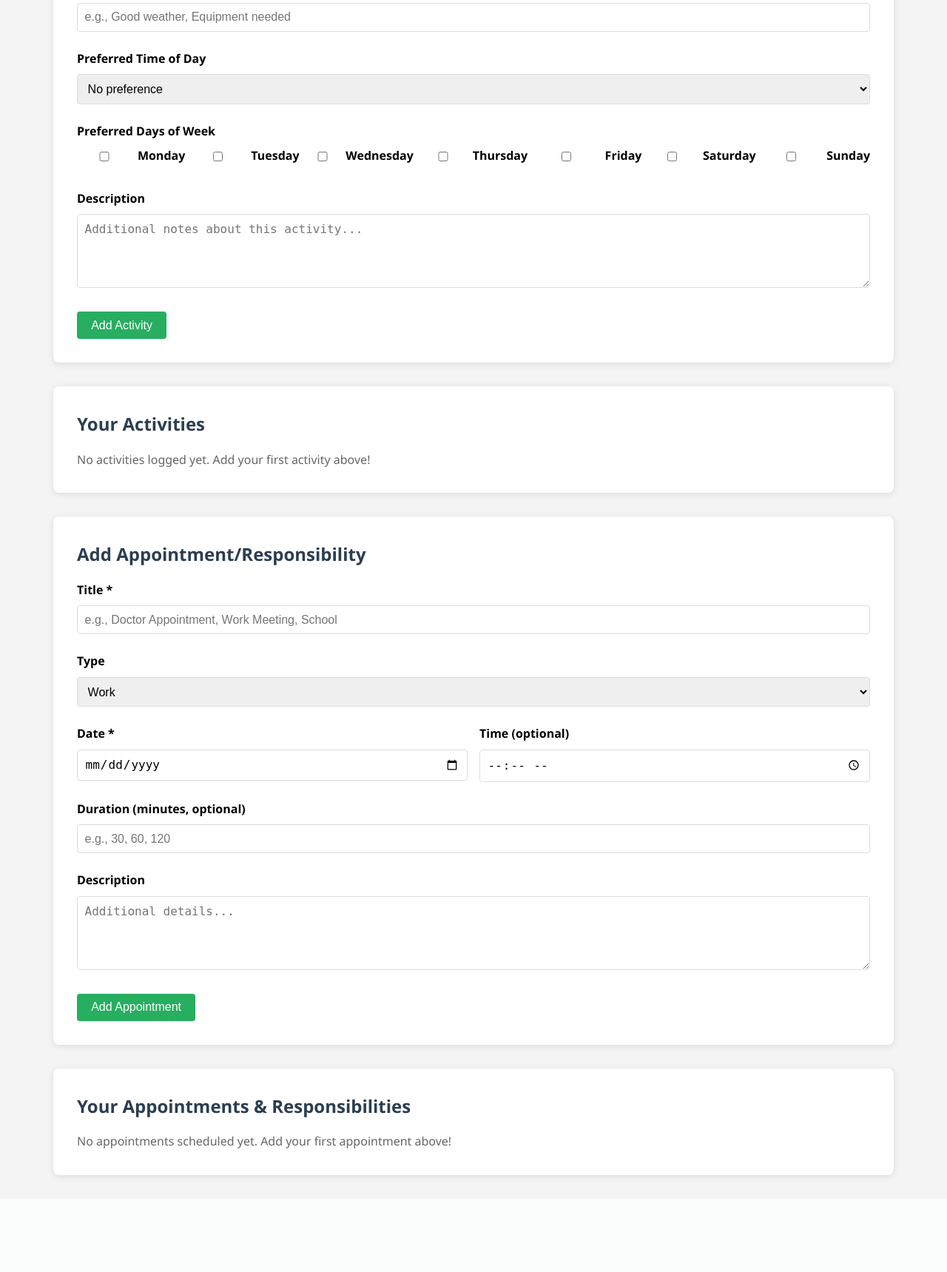
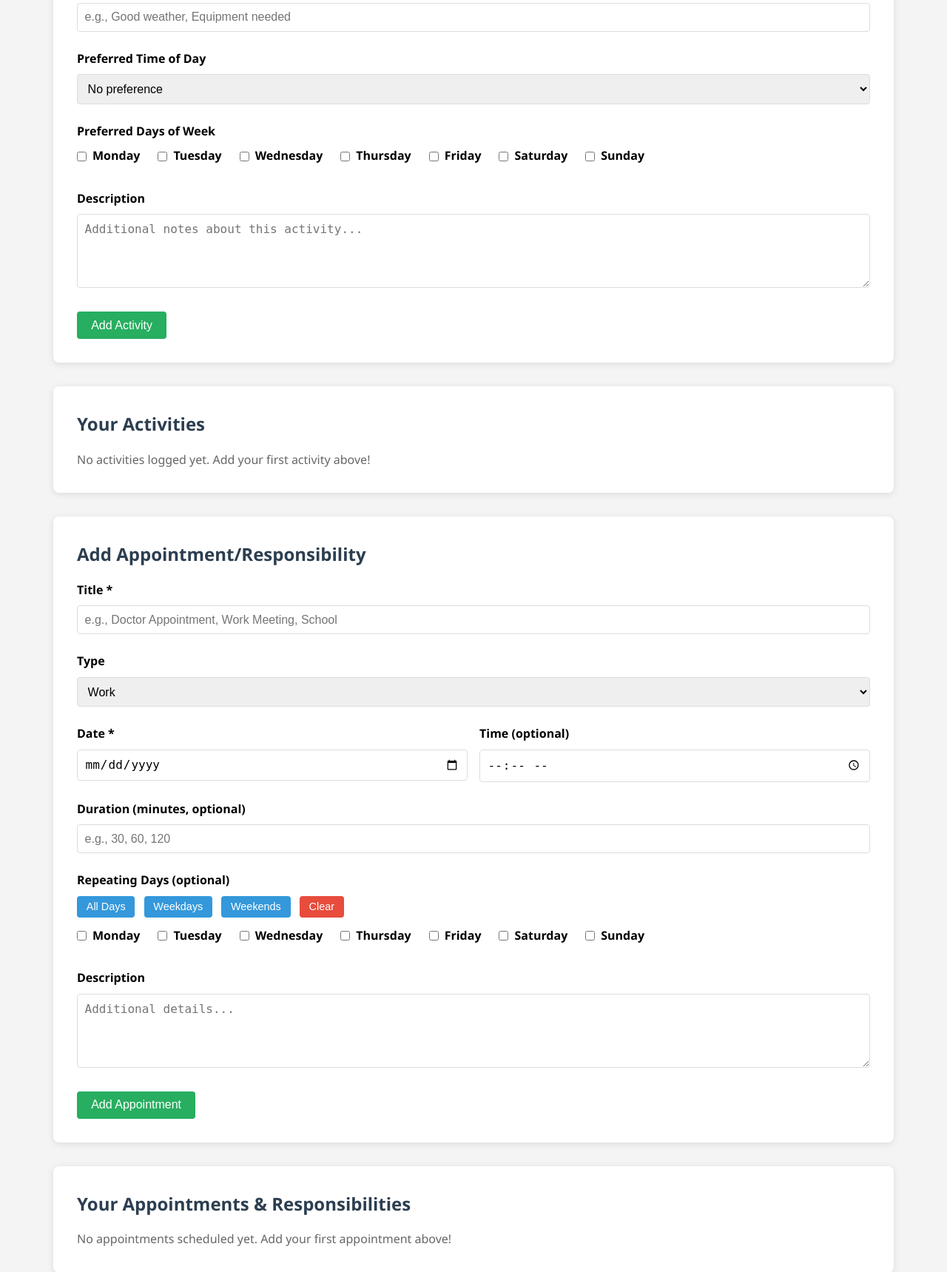
Before and after one commit to gyampols/Ai-Activity-Planner, a Flask app: page /log in a window 1280 px wide. Shown: the part 1003-2722 px from the top of the page at 74% size. Before the commit the page ends 2597 px from the top, so only its background shows below. Run offline with Flask 3, Linux system fonts and the light colour scheme; the visitor is signed in with stand-in values (Sample User, id 1); data that the repository does not hold is empty; some libraries are stand-ins or nearby versions.

Commit message:
log repeating appointments

```diff
--- a/models.py
+++ b/models.py
@@ -60,4 +60,5 @@ class Appointment(db.Model):
     time = db.Column(db.Time)  # Optional time
     duration_minutes = db.Column(db.Integer)  # Optional duration
     appointment_type = db.Column(db.String(50))  # Work, School, Doctor, Plans, Other
+    repeating_days = db.Column(db.String(200))  # Comma-separated days (e.g., "Monday,Wednesday,Friday")
     created_at = db.Column(db.DateTime, default=datetime.utcnow)
--- a/routes/activities.py
+++ b/routes/activities.py
@@ -98,6 +98,7 @@ def add_appointment():
     time_str = request.form.get('time', '').strip()
     duration = request.form.get('duration_minutes', '').strip()
     description = request.form.get('description', '').strip()
+    repeating_days = request.form.getlist('repeating_days')
 
     if not title or not date_str:
         flash('Title and date are required!', 'error')
@@ -131,6 +132,9 @@ def add_appointment():
             flash('Duration must be a valid number!', 'error')
             return redirect(url_for('activities.log'))
 
+    # Join repeating days with comma
+    repeating_days_str = ','.join(repeating_days) if repeating_days else None
+
     appointment = Appointment(
         user_id=current_user.id,
         title=title[:200],
@@ -138,7 +142,8 @@ def add_appointment():
         date=appointment_date,
         time=appointment_time,
         duration_minutes=duration_minutes,
-        description=description[:1000] if description else None
+        description=description[:1000] if description else None,
+        repeating_days=repeating_days_str
     )
 
     db.session.add(appointment)
--- a/templates/log.html
+++ b/templates/log.html
@@ -116,27 +116,34 @@
 
         <div class="form-group">
             <label for="preferred_days">Preferred Days of Week</label>
-            <div style="display: grid; grid-template-columns: repeat(auto-fit, minmax(100px, 1fr)); gap: 0.5rem;">
-                <label style="display: inline-flex; align-items: center; gap: 0.5rem; cursor: pointer;">
-                    <input type="checkbox" name="preferred_days" value="Monday" style="margin: 0;"> <span>Monday</span>
+            <div style="display: flex; flex-wrap: wrap; gap: 1.5rem; margin-top: 0.5rem;">
+                <label style="display: flex; align-items: center; cursor: pointer;">
+                    <input type="checkbox" name="preferred_days" value="Monday" style="width: auto; margin-right: 0.5rem;">
+                    <span>Monday</span>
                 </label>
-                <label style="display: inline-flex; align-items: center; gap: 0.5rem; cursor: pointer;">
-                    <input type="checkbox" name="preferred_days" value="Tuesday" style="margin: 0;"> <span>Tuesday</span>
+                <label style="display: flex; align-items: center; cursor: pointer;">
+                    <input type="checkbox" name="preferred_days" value="Tuesday" style="width: auto; margin-right: 0.5rem;">
+                    <span>Tuesday</span>
                 </label>
-                <label style="display: inline-flex; align-items: center; gap: 0.5rem; cursor: pointer;">
-                    <input type="checkbox" name="preferred_days" value="Wednesday" style="margin: 0;"> <span>Wednesday</span>
+                <label style="display: flex; align-items: center; cursor: pointer;">
+                    <input type="checkbox" name="preferred_days" value="Wednesday" style="width: auto; margin-right: 0.5rem;">
+                    <span>Wednesday</span>
                 </label>
-                <label style="display: inline-flex; align-items: center; gap: 0.5rem; cursor: pointer;">
-                    <input type="checkbox" name="preferred_days" value="Thursday" style="margin: 0;"> <span>Thursday</span>
+                <label style="display: flex; align-items: center; cursor: pointer;">
+                    <input type="checkbox" name="preferred_days" value="Thursday" style="width: auto; margin-right: 0.5rem;">
+                    <span>Thursday</span>
                 </label>
-                <label style="display: inline-flex; align-items: center; gap: 0.5rem; cursor: pointer;">
-                    <input type="checkbox" name="preferred_days" value="Friday" style="margin: 0;"> <span>Friday</span>
+                <label style="display: flex; align-items: center; cursor: pointer;">
+                    <input type="checkbox" name="preferred_days" value="Friday" style="width: auto; margin-right: 0.5rem;">
+                    <span>Friday</span>
                 </label>
-                <label style="display: inline-flex; align-items: center; gap: 0.5rem; cursor: pointer;">
-                    <input type="checkbox" name="preferred_days" value="Saturday" style="margin: 0;"> <span>Saturday</span>
+                <label style="display: flex; align-items: center; cursor: pointer;">
+                    <input type="checkbox" name="preferred_days" value="Saturday" style="width: auto; margin-right: 0.5rem;">
+                    <span>Saturday</span>
                 </label>
-                <label style="display: inline-flex; align-items: center; gap: 0.5rem; cursor: pointer;">
-                    <input type="checkbox" name="preferred_days" value="Sunday" style="margin: 0;"> <span>Sunday</span>
+                <label style="display: flex; align-items: center; cursor: pointer;">
+                    <input type="checkbox" name="preferred_days" value="Sunday" style="width: auto; margin-right: 0.5rem;">
+                    <span>Sunday</span>
                 </label>
             </div>
         </div>
@@ -228,6 +235,46 @@
         </div>
 
         <div class="form-group">
+            <label>Repeating Days (optional)</label>
+            <div style="margin-bottom: 0.75rem;">
+                <button type="button" class="btn btn-primary" style="padding: 0.4rem 0.8rem; font-size: 0.9rem; margin-right: 0.5rem;" onclick="selectAppointmentDays('all')">All Days</button>
+                <button type="button" class="btn btn-primary" style="padding: 0.4rem 0.8rem; font-size: 0.9rem; margin-right: 0.5rem;" onclick="selectAppointmentDays('weekdays')">Weekdays</button>
+                <button type="button" class="btn btn-primary" style="padding: 0.4rem 0.8rem; font-size: 0.9rem; margin-right: 0.5rem;" onclick="selectAppointmentDays('weekends')">Weekends</button>
+                <button type="button" class="btn btn-danger" style="padding: 0.4rem 0.8rem; font-size: 0.9rem;" onclick="selectAppointmentDays('none')">Clear</button>
+            </div>
+            <div style="display: flex; flex-wrap: wrap; gap: 1.5rem;">
+                <label style="display: flex; align-items: center; cursor: pointer;">
+                    <input type="checkbox" name="repeating_days" value="Monday" class="appointment-day-checkbox" style="width: auto; margin-right: 0.5rem;">
+                    <span>Monday</span>
+                </label>
+                <label style="display: flex; align-items: center; cursor: pointer;">
+                    <input type="checkbox" name="repeating_days" value="Tuesday" class="appointment-day-checkbox" style="width: auto; margin-right: 0.5rem;">
+                    <span>Tuesday</span>
+                </label>
+                <label style="display: flex; align-items: center; cursor: pointer;">
+                    <input type="checkbox" name="repeating_days" value="Wednesday" class="appointment-day-checkbox" style="width: auto; margin-right: 0.5rem;">
+                    <span>Wednesday</span>
+                </label>
+                <label style="display: flex; align-items: center; cursor: pointer;">
+                    <input type="checkbox" name="repeating_days" value="Thursday" class="appointment-day-checkbox" style="width: auto; margin-right: 0.5rem;">
+                    <span>Thursday</span>
+                </label>
+                <label style="display: flex; align-items: center; cursor: pointer;">
+                    <input type="checkbox" name="repeating_days" value="Friday" class="appointment-day-checkbox" style="width: auto; margin-right: 0.5rem;">
+                    <span>Friday</span>
+                </label>
+                <label style="display: flex; align-items: center; cursor: pointer;">
+                    <input type="checkbox" name="repeating_days" value="Saturday" class="appointment-day-checkbox" style="width: auto; margin-right: 0.5rem;">
+                    <span>Saturday</span>
+                </label>
+                <label style="display: flex; align-items: center; cursor: pointer;">
+                    <input type="checkbox" name="repeating_days" value="Sunday" class="appointment-day-checkbox" style="width: auto; margin-right: 0.5rem;">
+                    <span>Sunday</span>
+                </label>
+            </div>
+        </div>
+
+        <div class="form-group">
             <label for="appointment_description">Description</label>
             <textarea id="appointment_description" name="description" placeholder="Additional details..."></textarea>
         </div>
@@ -251,6 +298,9 @@
                     {% if appointment.duration_minutes %}
                         <p><strong>Duration:</strong> {{ appointment.duration_minutes }} minutes</p>
                     {% endif %}
+                    {% if appointment.repeating_days %}
+                        <p><strong>Repeats on:</strong> {{ appointment.repeating_days }}</p>
+                    {% endif %}
                     {% if appointment.description %}
                         <p><strong>Description:</strong> {{ appointment.description }}</p>
                     {% endif %}
@@ -265,4 +315,26 @@
         <p style="margin-top: 1rem; color: #666;">No appointments scheduled yet. Add your first appointment above!</p>
     {% endif %}
 </div>
+
+<script>
+function selectAppointmentDays(selection) {
+    const checkboxes = document.querySelectorAll('.appointment-day-checkbox');
+    const weekdays = ['Monday', 'Tuesday', 'Wednesday', 'Thursday', 'Friday'];
+    const weekends = ['Saturday', 'Sunday'];
+
+    checkboxes.forEach(checkbox => {
+        const day = checkbox.value;
+
+        if (selection === 'all') {
+            checkbox.checked = true;
+        } else if (selection === 'weekdays') {
+            checkbox.checked = weekdays.includes(day);
+        } else if (selection === 'weekends') {
+            checkbox.checked = weekends.includes(day);
+        } else if (selection === 'none') {
+            checkbox.checked = false;
+        }
+    });
+}
+</script>
 {% endblock %}
```
